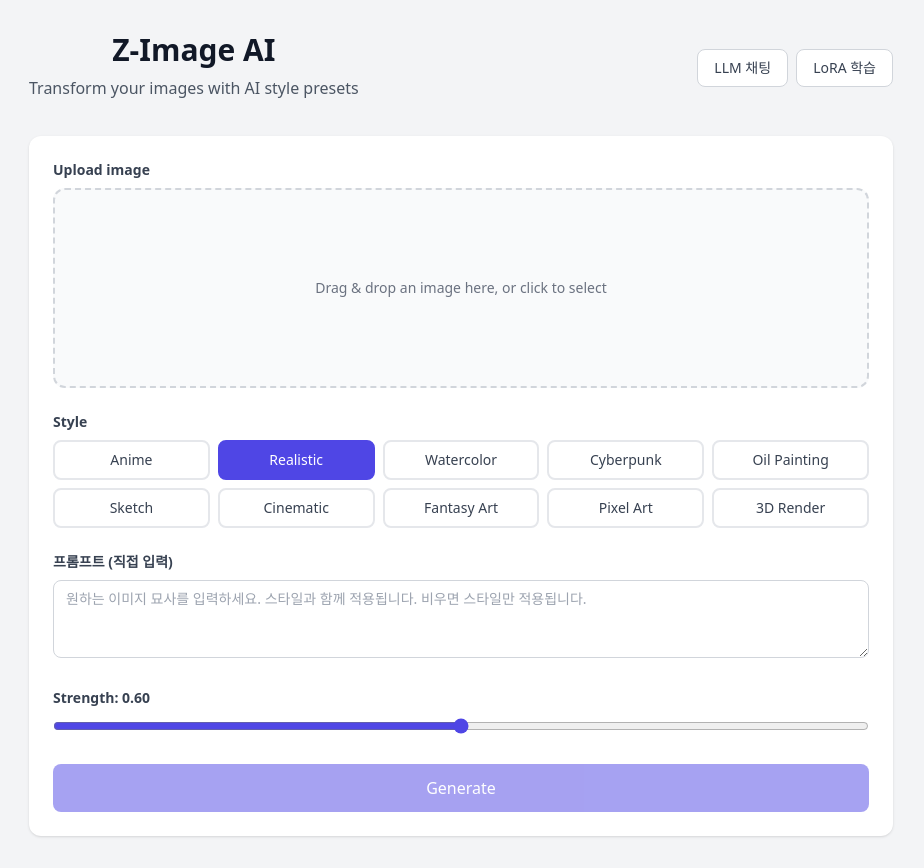
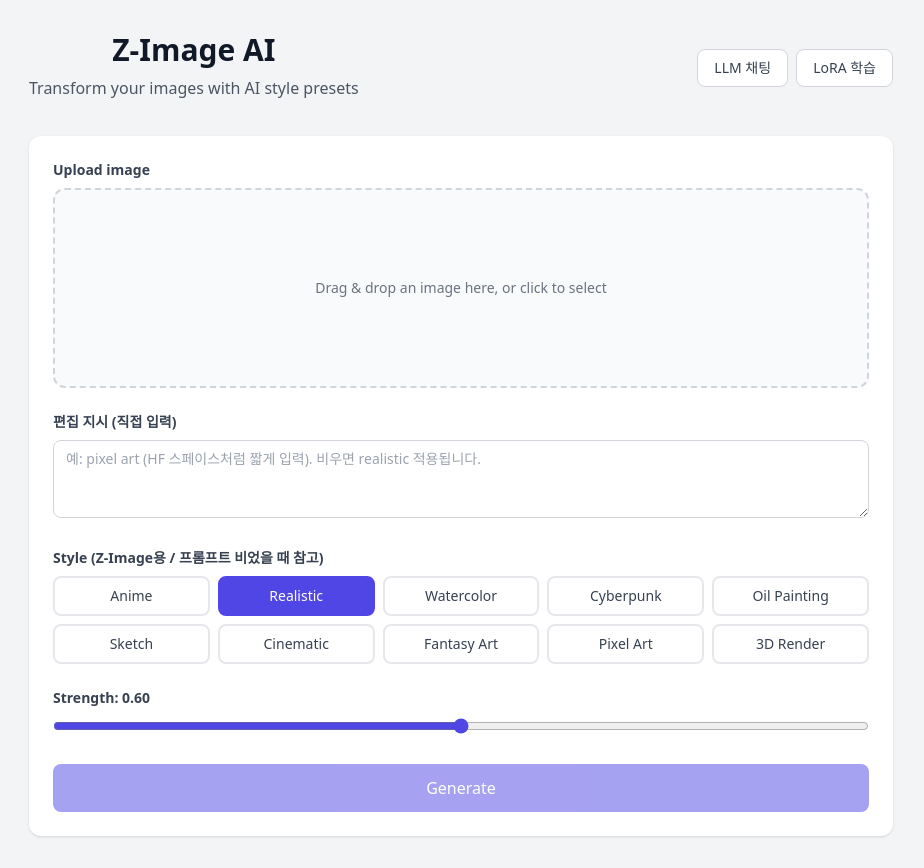
Before and after one commit to kimsinwoo/h100_fastapi, a React (Vite) app in the folder frontend/: page / in a window 1280 px wide. Shown: the whole page, without its empty margins (179-1103 px from the left). Built offline with nearby package versions, Linux system fonts and the light colour scheme; no server answers.

Commit message:
모델 최적화

```diff
--- a/frontend/src/pages/GeneratePage.tsx
+++ b/frontend/src/pages/GeneratePage.tsx
@@ -116,13 +116,9 @@ export default function GeneratePage() {
             <ImageUploader onFileSelect={setFile} selectedFile={file} disabled={isProcessing} />
           </section>
           <section>
-            <h2 className="mb-2 text-sm font-semibold text-gray-700">Style</h2>
-            <StyleSelector selected={style} onSelect={setStyle} disabled={isProcessing} />
-          </section>
-          <section>
             <div className="mb-2 flex items-center justify-between">
               <label htmlFor="custom-prompt" className="text-sm font-semibold text-gray-700">
-                프롬프트 (직접 입력)
+                편집 지시 (직접 입력)
               </label>
               {llmAvailable && (
                 <button
@@ -140,10 +136,14 @@ export default function GeneratePage() {
               value={customPrompt}
               onChange={(e) => setCustomPrompt(e.target.value)}
               disabled={isProcessing}
-              placeholder="원하는 이미지 묘사를 입력하세요. 스타일과 함께 적용됩니다. 비우면 스타일만 적용됩니다."
+              placeholder="예: pixel art (HF 스페이스처럼 짧게 입력). 비우면 realistic 적용됩니다."
               rows={3}
               className="w-full rounded-lg border border-gray-300 px-3 py-2 text-sm focus:border-indigo-500 focus:outline-none focus:ring-1 focus:ring-indigo-500 disabled:opacity-60"
             />
+          </section>
+          <section>
+            <h2 className="mb-2 text-sm font-semibold text-gray-700">Style (Z-Image용 / 프롬프트 비었을 때 참고)</h2>
+            <StyleSelector selected={style} onSelect={setStyle} disabled={isProcessing} />
           </section>
           <section>
             <label htmlFor="strength" className="mb-2 block text-sm font-semibold text-gray-700">
```
Also changed, not shown: 1 other file (tests, documents, lock files or other folders).
